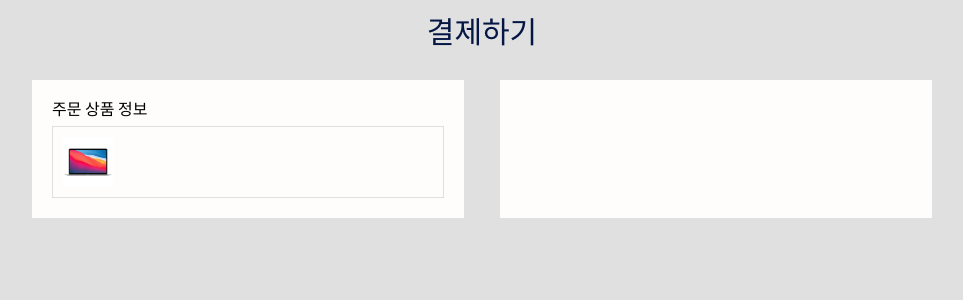
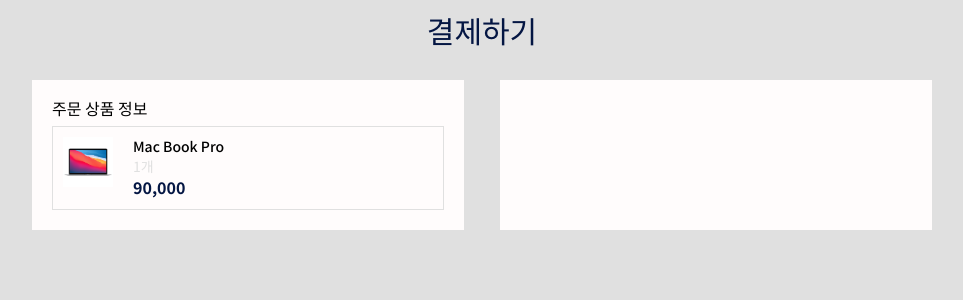
Before and after one commit to eorjs37/vue-typescript, a Vue app: page /payment in a window 1280 px wide. Shown: the top 300 px of the page, without its empty margins (158-1121 px from the left). Built offline with nearby package versions, Linux system fonts and the light colour scheme.

Commit message:
fix : 진행중

```diff
--- a/src/assets/styles/payment.css
+++ b/src/assets/styles/payment.css
@@ -71,3 +71,26 @@
     width: 100%;
     height: 100%;
 }
+
+.product_info_info_list{
+    display: flex;
+    flex-direction: column;
+    margin-left: 20px;
+}
+
+.product_info_prod_name{
+    font-size: 14px;
+    line-height: 1.4;
+    font-weight: 500;
+}
+.product_info_prod_count{
+    font-size: 14px;
+    line-height: 1.4;
+    color: var(--E0E0E0);
+}
+
+.product_info_prod_price{
+    color: var(--041643);
+    line-height: 1.4;
+    font-weight: 700;
+}
--- a/src/components/SideBarComponent.vue
+++ b/src/components/SideBarComponent.vue
@@ -6,6 +6,7 @@
             <li class="list-item">
                <span @click="move('/blog-list?type=all')">글 목록(55)</span>
             </li>
+            <li class="list-item" @click="move('/payment')">결제하기</li>
          </ul>
       </nav>
    </div>
--- a/src/views/payment/PaymentView.vue
+++ b/src/views/payment/PaymentView.vue
@@ -15,6 +15,17 @@
                             <figure class="product_info_img_wrap">
                                 <img class="product_info_img" :src="`/images/${imagesrc}.jpeg`" alt="맥북">
                             </figure>
+                        </li>
+                        <li>
+                            <ul class="product_info_info_list">
+                                <li class="product_info_prod_name">Mac Book Pro</li>
+                                <li class="product_info_prod_count">
+                                    1개
+                                </li>
+                                <li class="product_info_prod_price">
+                                    90,000
+                                </li>
+                            </ul>
                         </li>
                     </ul>
                    </div>
```
